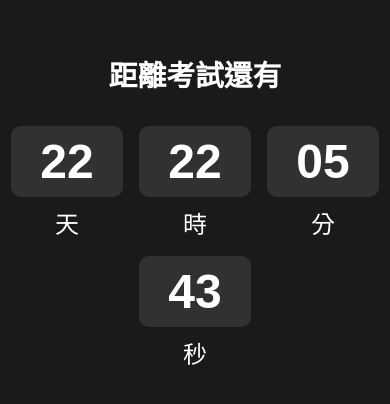
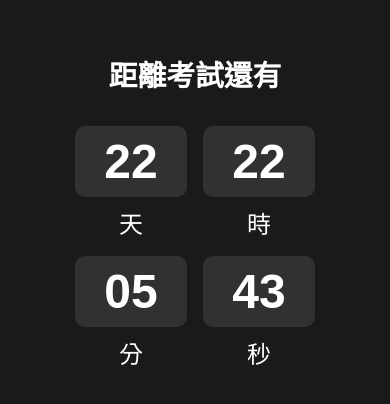
Before and after one commit to yuyan7498/mater-countdown, a plain HTML site: page index.html in a window 390 px wide. Shown: the part 220-624 px from the top of the page. Drawn offline with Linux system fonts and the light colour scheme.

Commit message:
手機端排版優化

```diff
--- a/index.html
+++ b/index.html
@@ -28,6 +28,12 @@
             gap: 2rem;
             justify-content: center;
             flex-wrap: wrap;
+            max-width: 800px;
+        }
+
+        .countdown-row {
+            display: flex;
+            gap: 2rem;
         }
 
         .countdown-item {
@@ -51,6 +57,11 @@
 
         @media (max-width: 768px) {
             .countdown-container {
+                flex-direction: column;
+                gap: 1rem;
+            }
+
+            .countdown-row {
                 gap: 1rem;
             }
 
@@ -69,6 +80,7 @@
 <body>
     <h1>距離考試還有</h1>
     <div class="countdown-container">
+        <div class="countdown-row">
             <div class="countdown-item">
                 <div class="number" id="days">00</div>
                 <div class="label">天</div>
@@ -77,6 +89,8 @@
                 <div class="number" id="hours">00</div>
                 <div class="label">時</div>
             </div>
+        </div>
+        <div class="countdown-row">
             <div class="countdown-item">
                 <div class="number" id="minutes">00</div>
                 <div class="label">分</div>
@@ -84,6 +98,7 @@
             <div class="countdown-item">
                 <div class="number" id="seconds">00</div>
                 <div class="label">秒</div>
+            </div>
         </div>
     </div>
 
```
Lines whose indentation alone changed are shown as unchanged.
